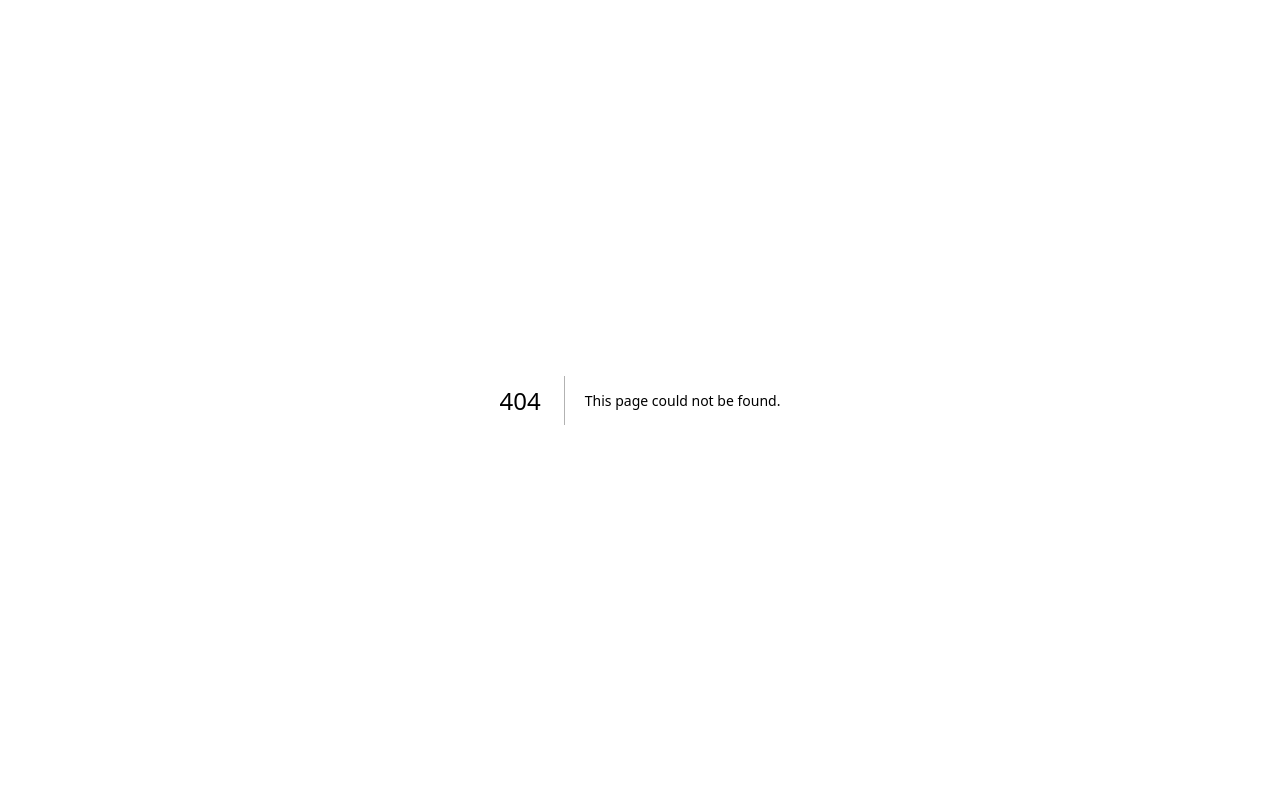
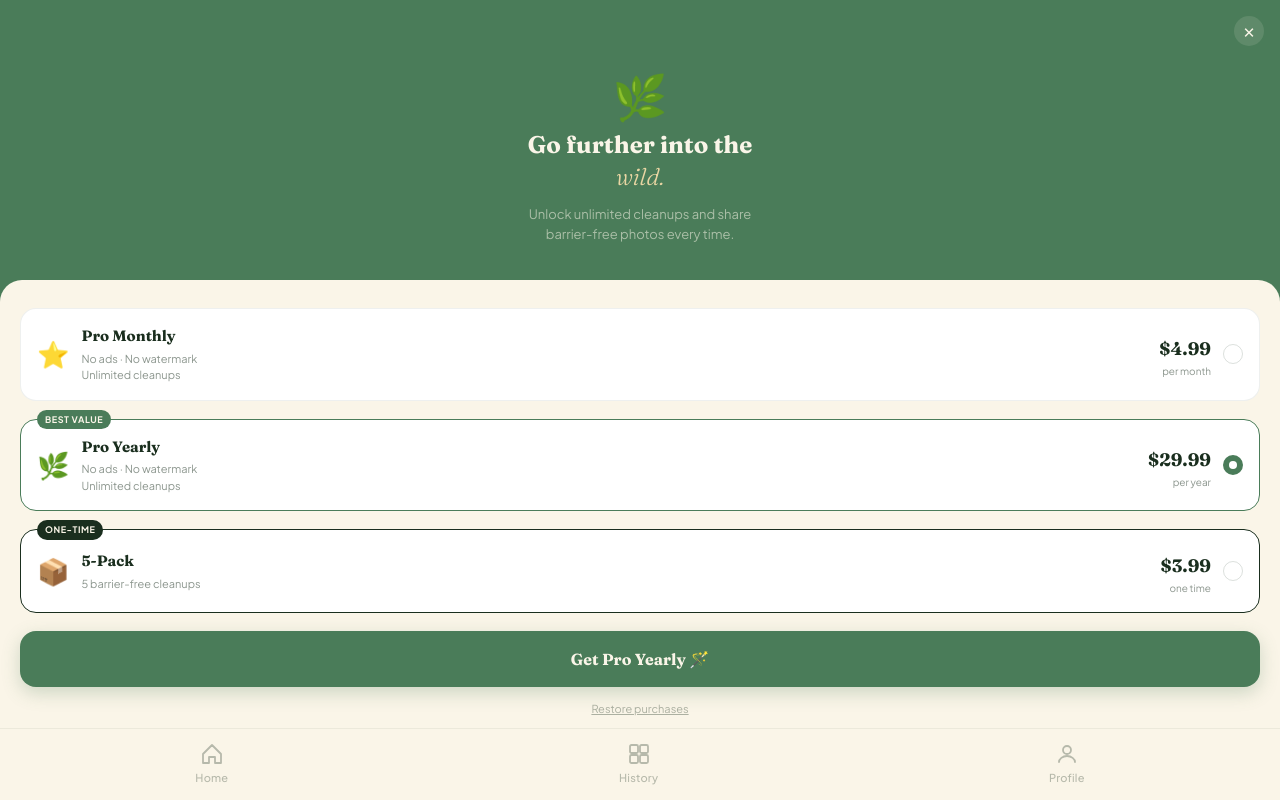
Before and after one commit to zbcreative/wildvue, a Next.js app: page /upgrade in a window 1280 px wide. Before the commit this address had no page. Built offline with nearby package versions, Linux system fonts and the light colour scheme.

Commit message:
feat: upgrade sheet — Pro Monthly, Pro Yearly, 5-pack, selection state, CTA

```diff
--- a/src/app/(app)/confirm/page.tsx
+++ b/src/app/(app)/confirm/page.tsx
@@ -189,7 +189,7 @@ export default function ConfirmPage() {
               color: '#FAF5E8', background: 'var(--sage)',
               borderRadius: '100px', padding: '5px 12px', cursor: 'pointer', flexShrink: 0,
             }}>
-              Upgrade
+              Get more
             </div>
           )}
         </div>
--- /dev/null
+++ b/src/app/(app)/upgrade/page.tsx
@@ -0,0 +1,312 @@
+'use client'
+
+import { useState } from 'react'
+import { useRouter } from 'next/navigation'
+
+type Plan = 'monthly' | 'yearly' | 'pack'
+
+interface LabelProps {
+  text: string
+  bg: string
+  color: string
+}
+
+interface PlanRowProps {
+  emoji: string
+  name: string
+  perks: string[]
+  price: string
+  period: string
+  selected: boolean
+  onSelect: () => void
+  border: string
+  label?: LabelProps
+}
+
+function RadioDot({ selected }: { selected: boolean }) {
+  return (
+    <div style={{
+      width: '20px',
+      height: '20px',
+      borderRadius: '50%',
+      border: selected ? '2px solid var(--sage)' : '1.5px solid rgba(26,46,30,0.15)',
+      background: selected ? 'var(--sage)' : 'transparent',
+      display: 'flex',
+      alignItems: 'center',
+      justifyContent: 'center',
+      flexShrink: 0,
+      transition: 'all 0.15s ease',
+    }}>
+      {selected && (
+        <div style={{
+          width: '8px',
+          height: '8px',
+          borderRadius: '50%',
+          background: 'white',
+        }} />
+      )}
+    </div>
+  )
+}
+
+function PlanRow({ emoji, name, perks, price, period, selected, onSelect, border, label }: PlanRowProps) {
+  return (
+    <div
+      onClick={onSelect}
+      style={{
+        background: 'white',
+        borderRadius: '16px',
+        padding: '16px',
+        marginBottom: '18px',
+        position: 'relative',
+        border,
+        cursor: 'pointer',
+        display: 'flex',
+        alignItems: 'center',
+        gap: '12px',
+        transition: 'border-color 0.15s ease',
+      }}
+    >
+      {label && (
+        <div style={{
+          position: 'absolute',
+          top: '-10px',
+          left: '16px',
+          background: label.bg,
+          color: label.color,
+          fontSize: '9px',
+          fontWeight: 700,
+          padding: '3px 8px',
+          borderRadius: '100px',
+          letterSpacing: '0.06em',
+          fontFamily: "'Plus Jakarta Sans', sans-serif",
+        }}>
+          {label.text}
+        </div>
+      )}
+
+      <div style={{ fontSize: '26px', lineHeight: 1, flexShrink: 0 }}>{emoji}</div>
+
+      <div style={{ flex: 1, minWidth: 0 }}>
+        <div style={{
+          fontFamily: "'Fraunces', serif",
+          fontWeight: 700,
+          fontSize: '15px',
+          color: '#1A2E1E',
+          marginBottom: '3px',
+        }}>
+          {name}
+        </div>
+        {perks.map((perk, i) => (
+          <div key={i} style={{
+            fontSize: '11px',
+            color: 'rgba(26,46,30,0.5)',
+            lineHeight: 1.5,
+          }}>
+            {perk}
+          </div>
+        ))}
+      </div>
+
+      <div style={{ display: 'flex', alignItems: 'center', gap: '12px', flexShrink: 0 }}>
+        <div style={{ textAlign: 'right', paddingTop: '6px' }}>
+          <div style={{
+            fontFamily: "'Fraunces', serif",
+            fontWeight: 700,
+            fontSize: '18px',
+            color: '#1A2E1E',
+          }}>
+            {price}
+          </div>
+          <div style={{
+            fontSize: '10px',
+            color: 'rgba(26,46,30,0.5)',
+            marginTop: '2px',
+          }}>
+            {period}
+          </div>
+        </div>
+        <RadioDot selected={selected} />
+      </div>
+    </div>
+  )
+}
+
+export default function UpgradePage() {
+  const router = useRouter()
+  const [selected, setSelected] = useState<Plan>('yearly')
+
+  const ctaText: Record<Plan, string> = {
+    yearly: 'Get Pro Yearly 🪄',
+    monthly: 'Get Pro Monthly 🪄',
+    pack: 'Get 5-Pack 🪄',
+  }
+
+  const handlePurchase = () => {
+    console.log('Purchase plan:', selected)
+  }
+
+  const handleRestore = () => {
+    console.log('Restore purchases')
+  }
+
+  return (
+    <div style={{
+      position: 'fixed',
+      inset: 0,
+      background: 'var(--sage)',
+      display: 'flex',
+      flexDirection: 'column',
+      fontFamily: "'Plus Jakarta Sans', sans-serif",
+      zIndex: 50,
+      overflowY: 'auto',
+    }}>
+
+      {/* SAGE TOP ZONE */}
+      <div style={{
+        minHeight: '280px',
+        display: 'flex',
+        flexDirection: 'column',
+        alignItems: 'center',
+        justifyContent: 'flex-end',
+        position: 'relative',
+        padding: '60px 24px 36px',
+        flexShrink: 0,
+      }}>
+        {/* Close button */}
+        <button
+          onClick={() => router.back()}
+          aria-label="Close"
+          style={{
+            position: 'absolute',
+            top: 'calc(16px + env(safe-area-inset-top))',
+            right: '16px',
+            width: '30px',
+            height: '30px',
+            borderRadius: '50%',
+            background: 'rgba(250,245,232,0.12)',
+            border: 'none',
+            cursor: 'pointer',
+            display: 'flex',
+            alignItems: 'center',
+            justifyContent: 'center',
+            color: 'var(--cream)',
+            fontSize: '15px',
+            lineHeight: 1,
+          }}
+        >
+          ✕
+        </button>
+
+        <div style={{ fontSize: '44px', lineHeight: 1, marginBottom: '6px' }}>🌿</div>
+
+        <h1 style={{
+          fontFamily: "'Fraunces', serif",
+          fontWeight: 700,
+          fontSize: '24px',
+          color: 'var(--cream)',
+          textAlign: 'center',
+          lineHeight: 1.3,
+          margin: '6px 0',
+        }}>
+          Go further into the<br />
+          <em style={{ color: 'var(--gold)', fontStyle: 'italic' }}>wild.</em>
+        </h1>
+
+        <p style={{
+          fontSize: '13px',
+          color: 'rgba(250,245,232,0.55)',
+          textAlign: 'center',
+          maxWidth: '240px',
+          margin: '6px 0 0 0',
+          lineHeight: 1.55,
+        }}>
+          Unlock unlimited cleanups and share barrier-free photos every time.
+        </p>
+      </div>
+
+      {/* CREAM SHEET */}
+      <div style={{
+        background: 'var(--cream)',
+        borderRadius: '22px 22px 0 0',
+        padding: '28px 20px 36px',
+        flexShrink: 0,
+      }}>
+
+        {/* Pro Monthly */}
+        <PlanRow
+          emoji="⭐"
+          name="Pro Monthly"
+          perks={['No ads · No watermark', 'Unlimited cleanups']}
+          price="$4.99"
+          period="per month"
+          selected={selected === 'monthly'}
+          onSelect={() => setSelected('monthly')}
+          border="1.5px solid rgba(26,46,30,0.07)"
+        />
+
+        {/* Pro Yearly — featured */}
+        <PlanRow
+          emoji="🌿"
+          name="Pro Yearly"
+          perks={['No ads · No watermark', 'Unlimited cleanups']}
+          price="$29.99"
+          period="per year"
+          selected={selected === 'yearly'}
+          onSelect={() => setSelected('yearly')}
+          border="1.5px solid var(--sage)"
+          label={{ text: 'BEST VALUE', bg: 'var(--sage)', color: 'var(--cream)' }}
+        />
+
+        {/* 5-Pack */}
+        <PlanRow
+          emoji="📦"
+          name="5-Pack"
+          perks={['5 barrier-free cleanups']}
+          price="$3.99"
+          period="one time"
+          selected={selected === 'pack'}
+          onSelect={() => setSelected('pack')}
+          border="1.5px solid #1A2E1E"
+          label={{ text: 'ONE-TIME', bg: '#1A2E1E', color: 'var(--cream)' }}
+        />
+
+        {/* CTA */}
+        <button
+          onClick={handlePurchase}
+          style={{
+            width: '100%',
+            background: 'var(--sage)',
+            color: 'var(--cream)',
+            fontFamily: "'Fraunces', serif",
+            fontWeight: 700,
+            fontSize: '16px',
+            border: 'none',
+            borderRadius: '16px',
+            padding: '16px 18px',
+            boxShadow: '0 6px 18px rgba(74,124,89,0.25)',
+            marginBottom: '14px',
+            cursor: 'pointer',
+          }}
+        >
+          {ctaText[selected]}
+        </button>
+
+        {/* Restore purchases */}
+        <p
+          onClick={handleRestore}
+          style={{
+            textAlign: 'center',
+            fontSize: '11px',
+            color: 'rgba(26,46,30,0.35)',
+            textDecoration: 'underline',
+            cursor: 'pointer',
+            margin: 0,
+          }}
+        >
+          Restore purchases
+        </p>
+      </div>
+    </div>
+  )
+}
--- a/src/middleware.ts
+++ b/src/middleware.ts
@@ -28,7 +28,7 @@ export async function middleware(request: NextRequest) {
   const { data: { user } } = await supabase.auth.getUser()
 
   // Protect app routes — redirect to home if not logged in
-  const protectedPaths = ['/home', '/onboarding', '/confirm', '/processing', '/result', '/history', '/profile', '/settings']
+  const protectedPaths = ['/home', '/onboarding', '/confirm', '/processing', '/result', '/history', '/profile', '/settings', '/upgrade']
   const isProtected = protectedPaths.some(path => request.nextUrl.pathname.startsWith(path))
 
   if (isProtected && !user) {
```
